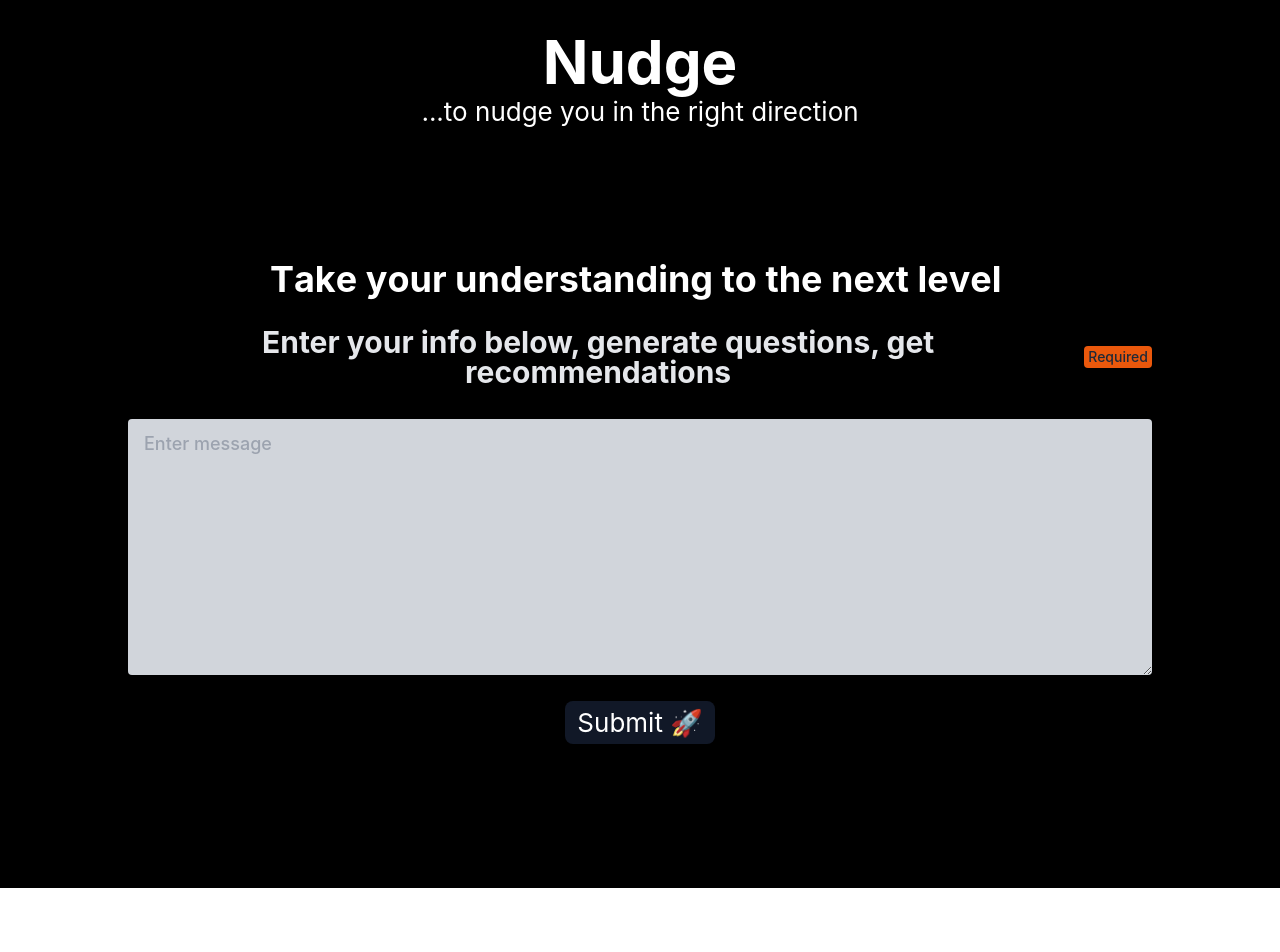
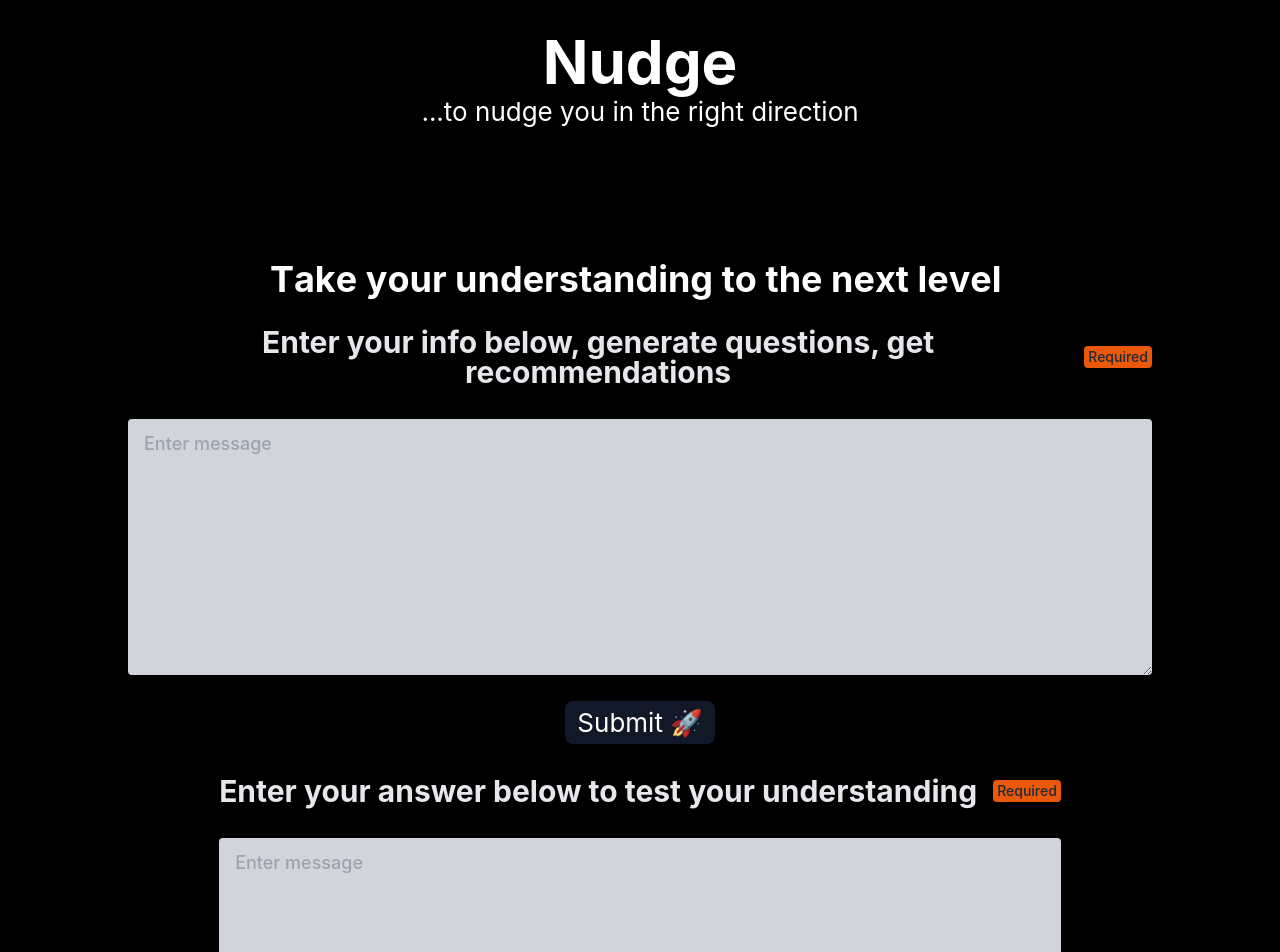
Before and after one commit to PyromancerBoom/ai-hack-nudge, a React (Create React App) app in the folder cinnamonroll/: page / in a window 1280 px wide. Shown: the top 952 px of the page. Before the commit the page ends 888 px from the top, so only its background shows below. Built offline with nearby package versions, Linux system fonts and the light colour scheme.

Commit message:
Adding the PromptGrader component into Demo.js
Adding PromptGrader below the OpenAIPromptGenerator component

```diff
--- a/cinnamonroll/src/components/Demo.js
+++ b/cinnamonroll/src/components/Demo.js
@@ -1,9 +1,8 @@
 import React from "react";
 import Layout from "../components/Layout.js";
-// import TextBoxInput from "../components/TextBoxInput";
 import { motion } from "framer-motion";
-// import SubmitButton from "./SubmitButton.js";
 import OpenAIPromptGenerator from "./OpenAIPromptGenerator.js";
+import PromptGrader from "./PromptGrader.js";
 
 const Demo = () => {
   const MyHeading = ({ text, className = "" }) => {
@@ -47,15 +46,13 @@ const Demo = () => {
     <div>
       <Layout>
         <div className="flex items-center justify-between w-full">
-          {/* flex flex-col OR w-1/2 */}
-
           <div className="w-full flex flex-col items-center ">
             <MyHeading
               text="Take your understanding to the next level "
               className=""
             />
-
             <OpenAIPromptGenerator />
+            <PromptGrader />
           </div>
         </div>
       </Layout>
```
